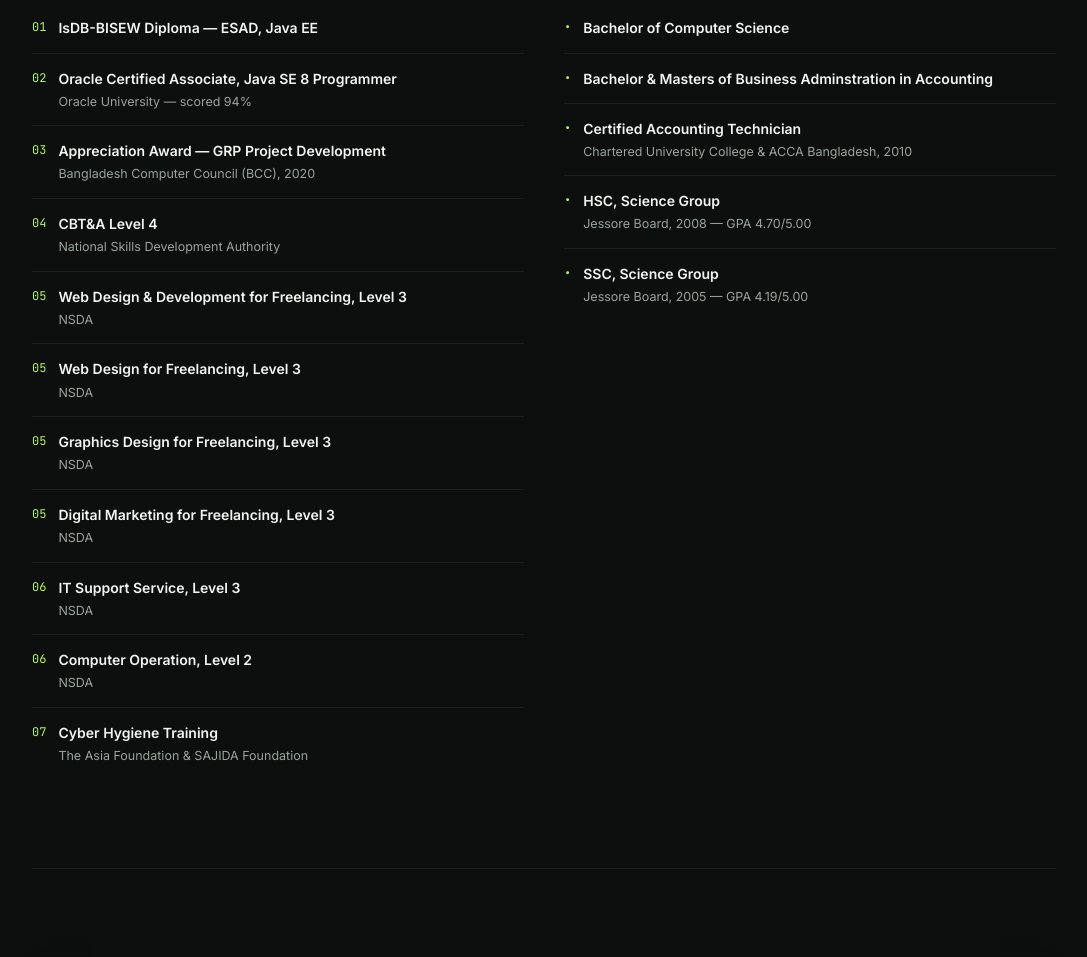
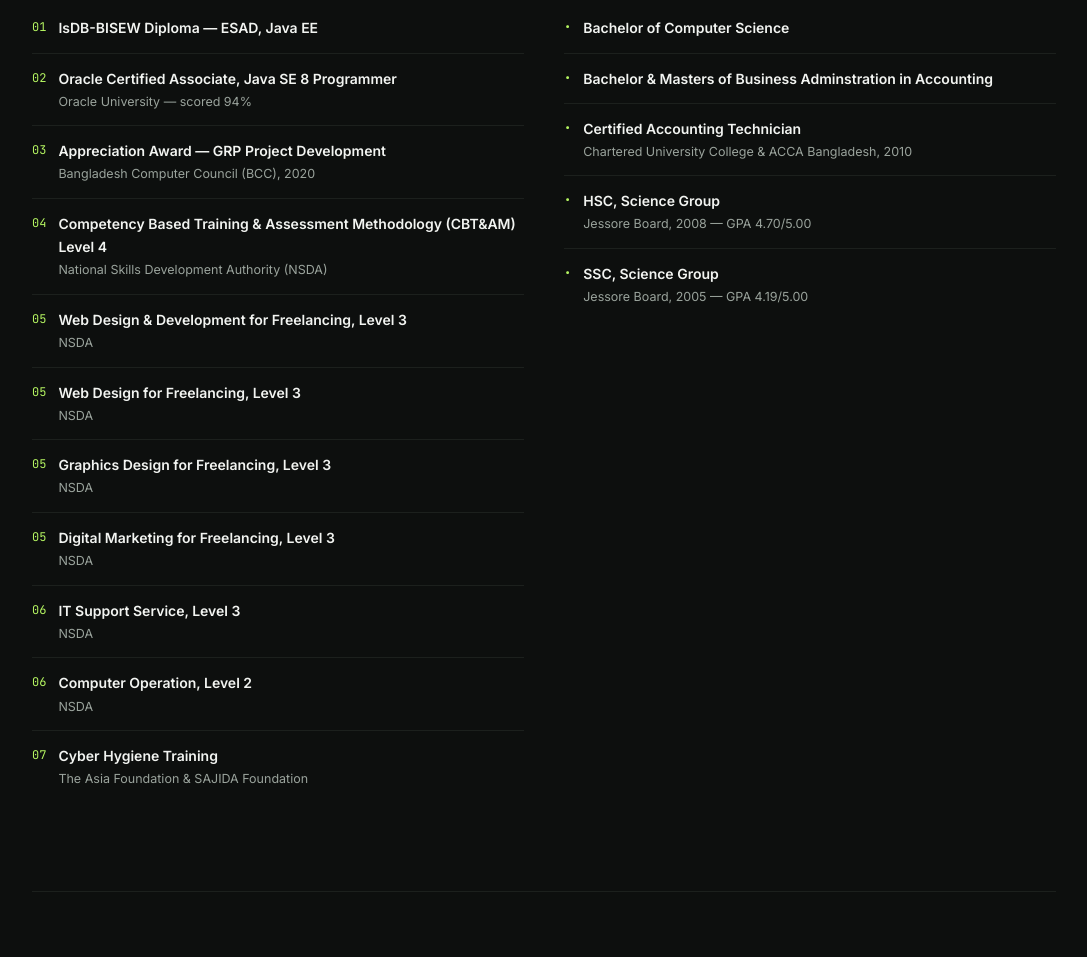
Before and after one commit to kamalparvez71/my-portfolio, a plain HTML site: page index.html in a window 1280 px wide. Shown: the part 4720-5677 px from the top of the page, without its empty margins (96-1183 px from the left). Drawn offline with Linux system fonts and the light colour scheme.

Commit message:
update certification

```diff
--- a/index.html
+++ b/index.html
@@ -487,7 +487,7 @@
           <div class="list-item"><span class="idx">01</span><div><div class="ttl">IsDB-BISEW Diploma — ESAD, Java EE</div></div></div>
           <div class="list-item"><span class="idx">02</span><div><div class="ttl">Oracle Certified Associate, Java SE 8 Programmer</div><div class="sub">Oracle University — scored 94%</div></div></div>
           <div class="list-item"><span class="idx">03</span><div><div class="ttl">Appreciation Award — GRP Project Development</div><div class="sub">Bangladesh Computer Council (BCC), 2020</div></div></div>
-          <div class="list-item"><span class="idx">04</span><div><div class="ttl">CBT&amp;A Level 4</div><div class="sub">National Skills Development Authority</div></div></div>
+          <div class="list-item"><span class="idx">04</span><div><div class="ttl">Competency Based Training &amp; Assessment Methodology (CBT&amp;AM) Level 4</div><div class="sub">National Skills Development Authority (NSDA)</div></div></div>
           <div class="list-item"><span class="idx">05</span><div><div class="ttl">Web Design &amp; Development for Freelancing, Level 3</div><div class="sub">NSDA</div></div></div>
           <div class="list-item"><span class="idx">05</span><div><div class="ttl">Web Design for Freelancing, Level 3</div><div class="sub">NSDA</div></div></div>
           <div class="list-item"><span class="idx">05</span><div><div class="ttl">Graphics Design for Freelancing, Level 3</div><div class="sub">NSDA</div></div></div>
```
